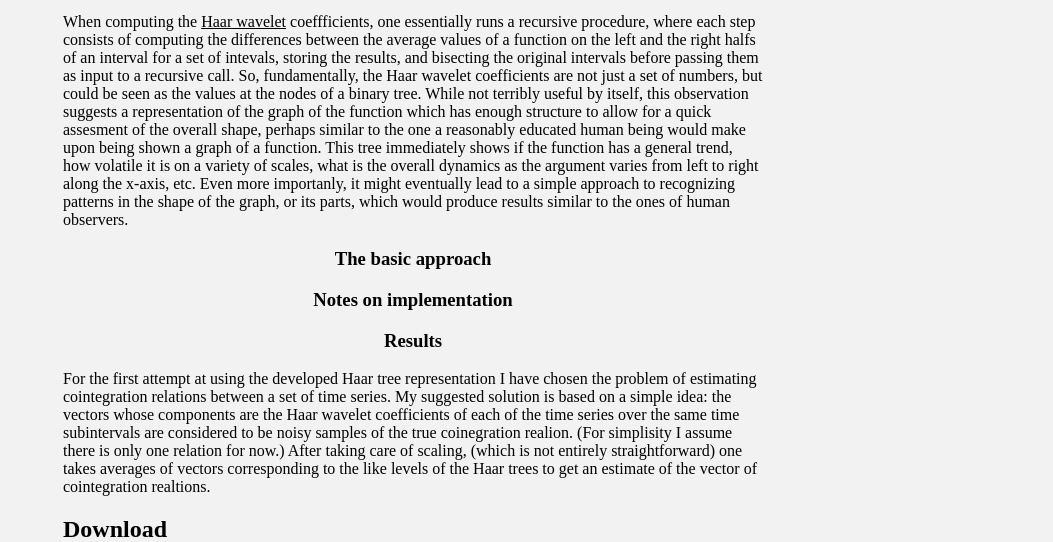
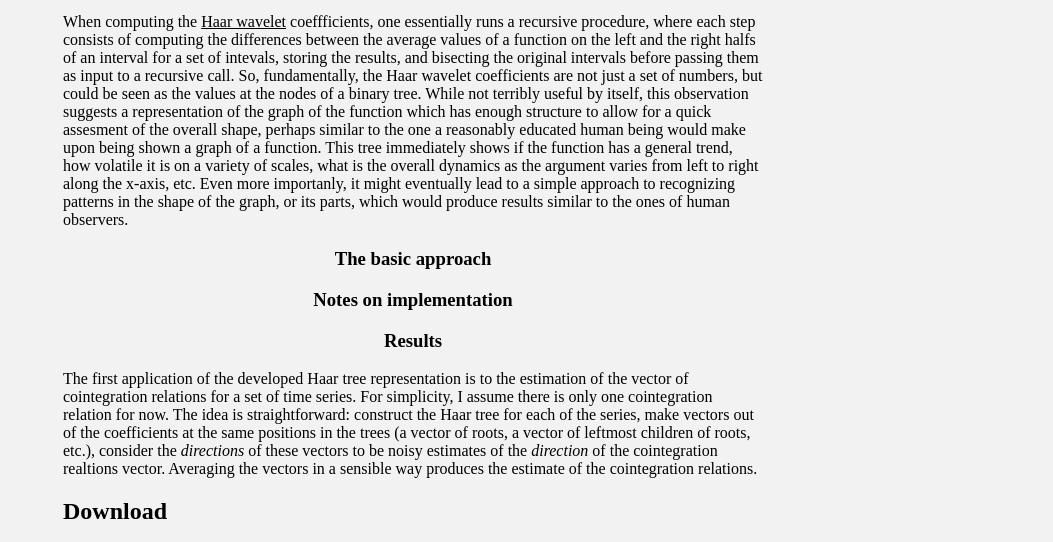
Before and after one commit to mk777/haar_trees, a plain HTML site: page index.html in a window 1280 px wide. Shown: the part 377-919 px from the top of the page, without its empty margins (227-1280 px from the left). Drawn offline with Linux system fonts and the light colour scheme.

Commit message:
filling in some details

```diff
--- a/index.html
+++ b/index.html
@@ -91,14 +91,14 @@
       </p>
       <h3>Results</h3>
       <p>
-        For the first attempt at using the developed Haar tree representation I have chosen the problem
-	of estimating cointegration relations between a set of time series. My suggested solution is based
-	on a simple idea: the vectors whose components are the Haar wavelet
-	coefficients of each of the time series over the same time subintervals are considered to be
-	noisy samples of the true coinegration realion. (For simplisity I assume there is only one
-	relation for now.) After taking care of scaling, (which is not entirely straightforward) one
-	takes averages of vectors corresponding to the like levels of the Haar trees to get an
-	estimate of the vector of cointegration realtions.
+        The first application of the developed Haar tree representation is to the estimation of the
+	vector of cointegration relations for a set of time series. For simplicity, I assume there is
+	only one cointegration relation for now. The idea is straightforward:
+	construct the Haar tree for each of the series, make vectors out of the coefficients at the
+	same positions in the trees (a vector of roots, a vector of leftmost children of roots, etc.),
+	consider the <em> directions</em> of these vectors to be noisy estimates of the <em>direction</em>
+	of the cointegration realtions vector. Averaging the vectors in a sensible way produces the
+	estimate of the cointegration relations.
       </p>
 
     <h2>Download</h2>
```
